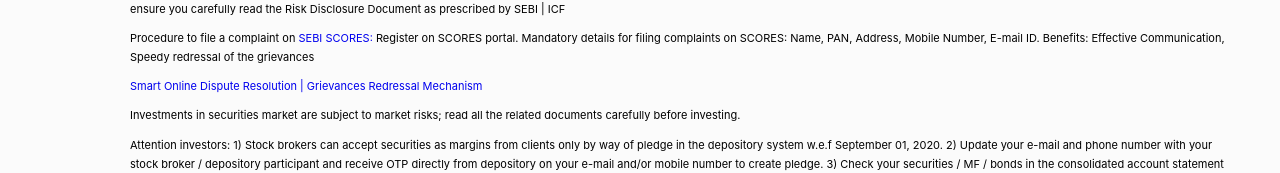
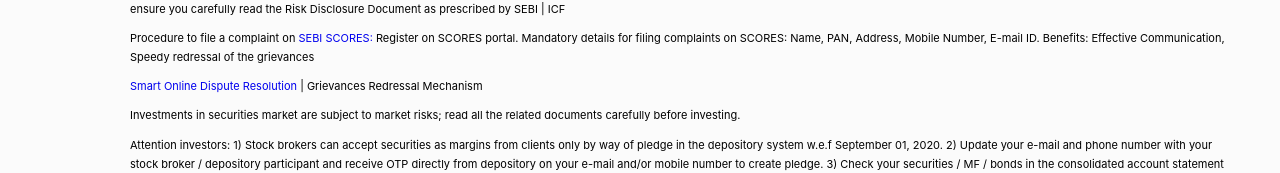
Before and after one commit to harikeshkushwaha/Zerodha-clone, a plain HTML site: page index.html in a window 1280 px wide. Shown: the part 3889-4062 px from the top of the page. Drawn offline with nearby package versions, Linux system fonts and the light colour scheme.

Commit message:
Update index.html

```diff
--- a/index.html
+++ b/index.html
@@ -247,7 +247,7 @@
                 <p>Procedure to file a complaint on <a href="javascript:;">SEBI SCORES:</a> Register on SCORES portal. Mandatory
                     details for filing complaints on SCORES: Name, PAN, Address, Mobile Number, E-mail ID. Benefits:
                     Effective Communication, Speedy redressal of the grievances</p>
-                <p><a href="javascript:;">Smart Online Dispute Resolution | Grievances Redressal Mechanism</p></a>
+                <p><a href="javascript:;">Smart Online Dispute Resolution </a>|<a> Grievances Redressal Mechanism</p></a>
                 <p>Investments in securities market are subject to market risks; read all the related documents
                     carefully before investing.</p>
                 <p>Attention investors: 1) Stock brokers can accept securities as margins from clients only by way of
```
